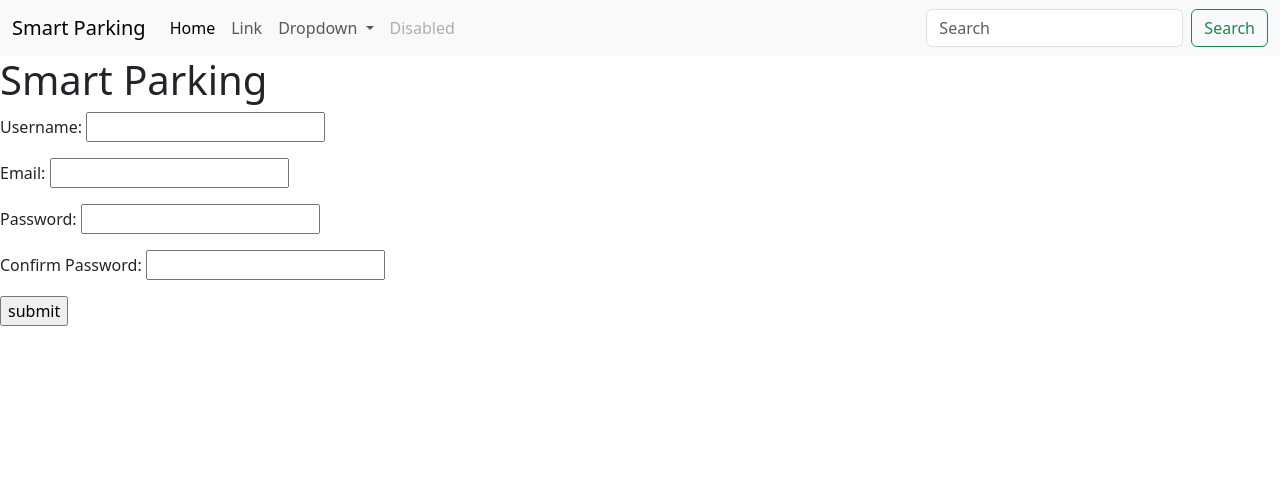
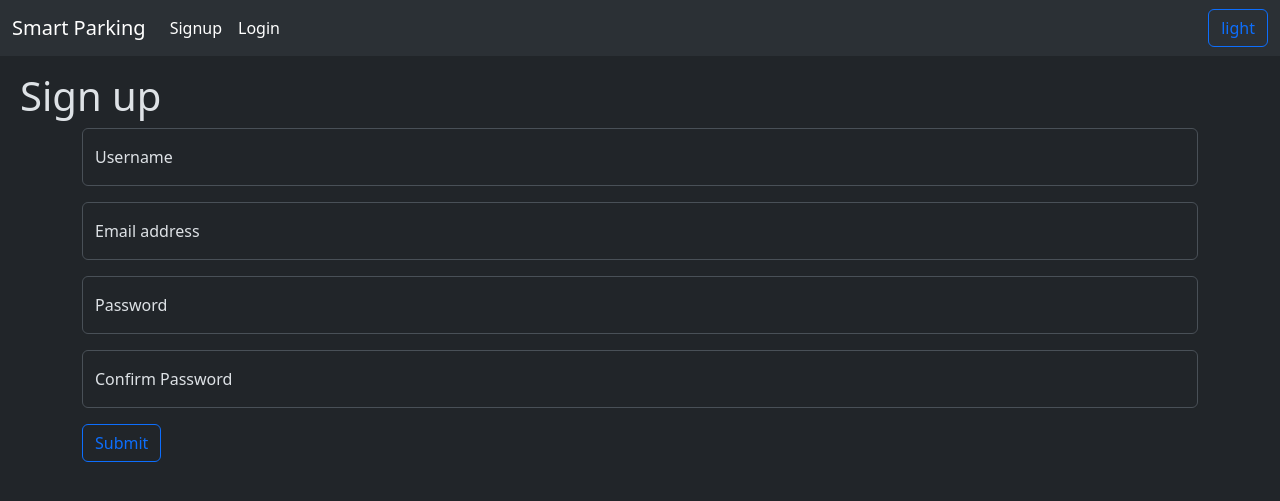
Before and after one commit to benmelville/SmartParking, a Flask app: page /signup in a window 1280 px wide. Shown: the top 501 px of the page. Run offline with Flask 3, Linux system fonts and the light colour scheme.

Commit message:
Revised some user authentication bugs, added more functionality such as buttons to navigate screen and ability to change themes.

```diff
--- a/app.py
+++ b/app.py
@@ -26,43 +26,46 @@ auth = firebase.auth()
 
 @app.route('/')
 def home():
-
-    return render_template("index.html")
+    if "user_email" in session:
+        print("email exists")
+        return render_template("home.html", user=session["user_email"])
+    else:
+        return redirect(url_for('login'))
 
 
 @app.route('/login', methods=['POST', 'GET'])
 def login():
+    if "user_email" in session:
+        return redirect(url_for("home"))
+
     if request.method == "POST":
-        session.permanent = True
+        # session.permanent = True
         user_email = request.form["email"]
         user_password = request.form["password"]
-        session["userEmail"] = user_email
-        session["password"] = user_password
         try:
             auth.sign_in_with_email_and_password(email=user_email, password=user_password)
-            return "<h1>signed in</h1>"
+            session["user_email"] = user_email
+            return redirect(url_for("home"))
         except:
             flash("Incorrect Username or Password", "error")
             return redirect(url_for("login"))
-        # return redirect(url_for("user"))
-    else:
-        if "user" in session:
-            return redirect(url_for("user"))
-        return render_template("login.html")
+    return render_template("login.html", button_label="Sign Up")
 
 
-@app.route('/user')
-def user():
-    if "user" in session:
-        user = session["user"]
-        return f'<h1>{user}</h1>'
-    else:
-        return redirect(url_for("login"))
+# @app.route('/user')
+# def user():
+#     if "user" in session:
+#         user = session["user"]
+#         return redirect()
+#     else:
+#         return redirect(url_for("login"))
 
 
 @app.route('/logout')
 def logout():
-    session.pop("user", None)
+    # session.permanent = False
+    session.pop("user_email", None)
+    session.clear()
     return redirect(url_for("login"))
 
 
@@ -106,7 +109,7 @@ def signup():
             return redirect(url_for("signup"))
 
         db.child("accounts").child(username).set({"email": user_email})
-        flash("Your account has been created!")
+        flash(f"{username}, your account has been created!")
         return redirect(url_for("login"))
 
     else:
--- a/templates/base.html
+++ b/templates/base.html
@@ -1,5 +1,5 @@
 <!DOCTYPE html>
-<html lang="en">
+<html lang="en" data-bs-theme="dark">
 <head>
     <link href="https://cdn.jsdelivr.net/npm/bootstrap@5.3.1/dist/css/bootstrap.min.css"
           rel="stylesheet" integrity="sha384-4bw+/aepP/YC94hEpVNVgiZdgIC5+VKNBQNGCHeKRQN+PtmoHDEXuppvnDJzQIu9"
@@ -8,44 +8,62 @@
     <title>{% block title %}{% endblock %}</title>
 </head>
 <body>
-<nav class="navbar navbar-expand-lg bg-body-tertiary">
+<nav class="navbar navbar-expand-lg bg-body-tertiary mb-3">
     <div class="container-fluid">
-    <a class="navbar-brand" href="#">Smart Parking</a>
-    <button class="navbar-toggler" type="button" data-bs-toggle="collapse" data-bs-target="#navbarSupportedContent" aria-controls="navbarSupportedContent" aria-expanded="false" aria-label="Toggle navigation">
+        <a class="navbar-brand" href="{{ url_for('home') }}">Smart Parking</a>
+        <button class="navbar-toggler" type="button" data-bs-toggle="collapse" data-bs-target="#navbarSupportedContent"
+                aria-controls="navbarSupportedContent" aria-expanded="false" aria-label="Toggle navigation">
             <span class="navbar-toggler-icon"></span>
         </button>
         <div class="collapse navbar-collapse" id="navbarSupportedContent">
             <ul class="navbar-nav me-auto mb-2 mb-lg-0">
-        <li class="nav-item">
-          <a class="nav-link active" aria-current="page" href="/">Home</a>
+                {% if session["user_email"] %}
+                    <li class="nav-item"><a class="nav-link active" aria-current="page" href="{{ url_for('home') }}">Home</a>
                     </li>
-        <li class="nav-item">
-          <a class="nav-link" href="#">Link</a>
+                {% else %}
+                    <li class="nav-item"><a class="nav-link active" aria-current="page" href="{{ url_for('signup') }}">Signup</a>
                     </li>
-        <li class="nav-item dropdown">
-          <a class="nav-link dropdown-toggle" href="#" role="button" data-bs-toggle="dropdown" aria-expanded="false">
-            Dropdown
-          </a>
-          <ul class="dropdown-menu">
-            <li><a class="dropdown-item" href="#">Action</a></li>
-            <li><a class="dropdown-item" href="#">Another action</a></li>
-            <li><hr class="dropdown-divider"></li>
-            <li><a class="dropdown-item" href="#">Something else here</a></li>
+
+                {% endif %}
+                {% if session["user_email"] %}
+                    <li class="nav-item"><a class="nav-link active" href="{{ url_for('logout') }}">Logout</a></li>
+                {% else %}
+                    <li class="nav-item"><a class="nav-link active" aria-current="page" href="{{ url_for('login') }}">Login</a>
+                    </li>
+                {% endif %}
+                {#                        <li class="nav-item dropdown">#}
+                {#                          <a class="nav-link dropdown-toggle" href="#" role="button" data-bs-toggle="dropdown" aria-expanded="false">#}
+                {#                            Theme#}
+                {#                          </a>#}
+                {#                          <ul class="dropdown-menu">#}
+                {#                            <li><a class="dropdown-item" href="#"></a></li>#}
+                {#                            <li><a class="dropdown-item" href="#">Another action</a></li>#}
+                {#                            <li><hr class="dropdown-divider"></li>#}
+                {#                            <li><a class="dropdown-item" href="#">Something else here</a></li>#}
+                {#                          </ul>#}
+                {#                        </li>#}
+                {#                        <li class="nav-item">#}
+                {#                          <a class="nav-link disabled" aria-disabled="true">Disabled</a>#}
+                {#                        </li>#}
             </ul>
-        </li>
-        <li class="nav-item">
-          <a class="nav-link disabled" aria-disabled="true">Disabled</a>
-        </li>
-      </ul>
-      <form class="d-flex" role="search">
-        <input class="form-control me-2" type="search" placeholder="Search" aria-label="Search">
-        <button class="btn btn-outline-success" type="submit">Search</button>
-      </form>
         </div>
+
+        <input type="checkbox" role="switch" onclick="changeMode()" class="btn-check" id="btn-check-outlined" autocomplete="off">
+        <label class="btn btn-outline-primary" id="toggle-theme-label" for="btn-check-outlined">light</label><br>
+
+        <script>
+            function changeMode() {
+                var element = document.body;
+                element.dataset.bsTheme = element.dataset.bsTheme == "light" ? "dark" : "light";
+                document.getElementById("toggle-theme-label").innerHTML = element.dataset.bsTheme == "light" ? "dark" : "light";;
+            }
+        </script>
+
     </div>
 </nav>
-    <h1>Smart Parking</h1>
+<h1 style="padding-left: 20px;">{% block heading %}{% endblock %}</h1>
 {% block content %}
+
 {% endblock %}
 <script src="https://cdn.jsdelivr.net/npm/bootstrap@5.3.1/dist/js/bootstrap.bundle.min.js"
         integrity="sha384-HwwvtgBNo3bZJJLYd8oVXjrBZt8cqVSpeBNS5n7C8IVInixGAoxmnlMuBnhbgrkm"
--- a/templates/signup.html
+++ b/templates/signup.html
@@ -1,20 +1,38 @@
 {% extends "base.html" %}
-{% block title %}Signup Page{% endblock %}
+{% block title %}Sign up{% endblock %}
+{% block heading %}Sign up{% endblock %}
 
 {% block content %}
     {% with messages =  get_flashed_messages() %}
         {% if messages %}
             {% for msg in messages %}
-                <p>{{ msg }}</p>
+                <div class="alert alert-danger" role="alert">{{ msg }}</div>
             {% endfor %}
         {% endif %}
     {% endwith %}
-<form action="#" method="post">
-    <p>Username: <input type="text" name="username"></p>
-    <p>Email: <input type="text" name="email"></p>
-    <p>Password: <input type="password" name="password"></p>
-    <p>Confirm Password: <input type="password" name="confirm_password"></p>
-    <p><input type="submit" value="submit"></p>
+    <div class="container">
+        <form action="#" method="post">
+            <div class="form-floating mb-3">
+                <input type="text" class="form-control" id="floatingInput" placeholder="GeorgePBurdell" name="username">
+                <label for="floatingInput">Username</label>
+            </div>
+            <div class="form-floating mb-3">
+                <input type="email" class="form-control" id="floatingInput" placeholder="GeorgePBurdell@example.com"
+                       name="email">
+                <label for="floatingInput">Email address</label>
+            </div>
+            <div class="form-floating mb-3">
+                <input type="password" class="form-control" id="floatingPassword" placeholder="Password"
+                       name="password">
+                <label for="floatingPassword">Password</label>
+            </div>
+            <div class="form-floating mb-3">
+                <input type="password" class="form-control" id="floatingPassword" placeholder="Password"
+                       name="confirm_password">
+                <label for="floatingPassword">Confirm Password</label>
+            </div>
+            <button type="submit" value="submit" class="btn btn-outline-primary">Submit</button>
 
-</form>
+        </form>
+    </div>
 {% endblock %}
```
Also changed, not shown: templates/home.html (+9 -0 lines). Lines whose indentation alone changed are shown as unchanged.
